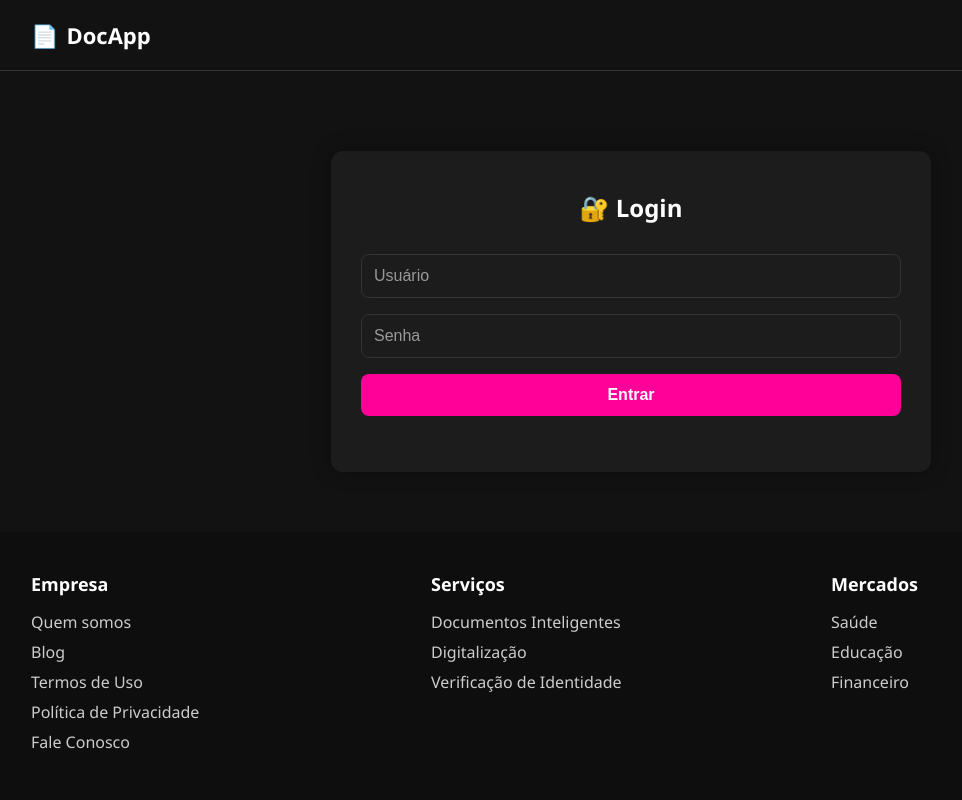
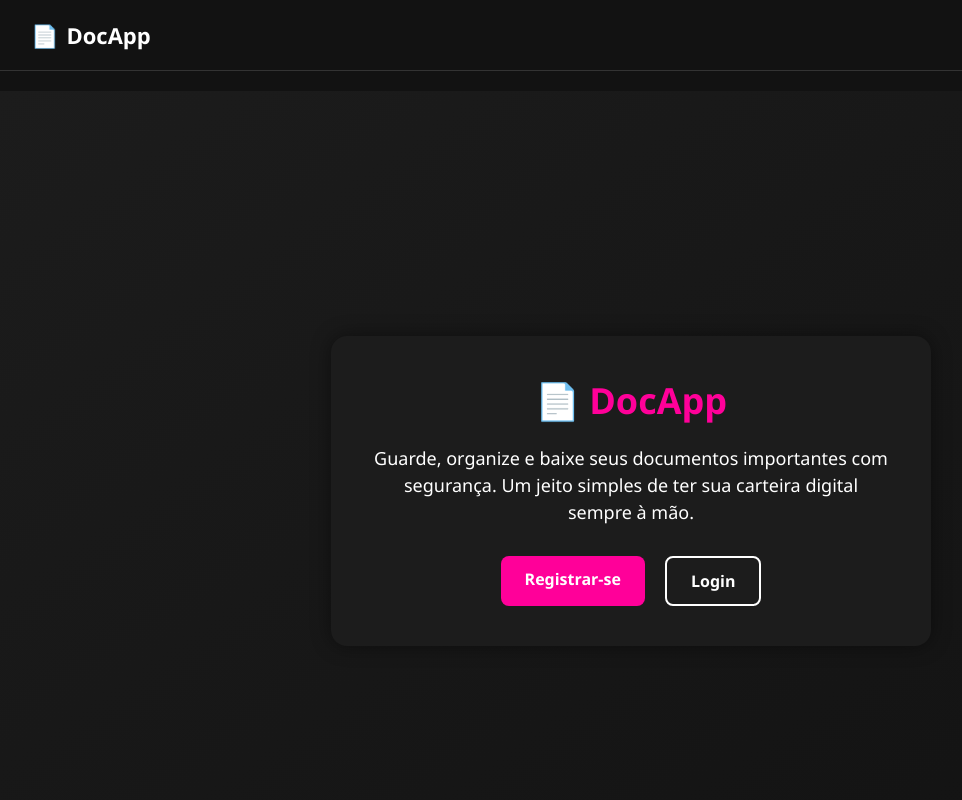
Before and after one commit to gustavocarneiro453/Projeto-Final, an Angular app: page / in a window 1280 px wide. Before the commit this address led to /login. Shown: the top 800 px of the page, without its empty margins (9-971 px from the left). Built offline with nearby package versions, Linux system fonts and the light colour scheme.

Commit message:
add introducition

```diff
--- /dev/null
+++ b/src/app/introducao/introducao.component.css
@@ -0,0 +1,61 @@
+.intro-wrapper {
+  height: 100vh;
+  background: linear-gradient(145deg, #1c1c1c, #121212);
+  display: flex;
+  align-items: center;
+  justify-content: center;
+  padding: 40px 20px;
+}
+
+.intro-box {
+  background-color: #1C1C1C;
+  color: white;
+  max-width: 600px;
+  width: 100%;
+  padding: 40px;
+  border-radius: 16px;
+  text-align: center;
+  box-shadow: 0 0 20px #00000070;
+}
+
+.intro-box h1 {
+  font-size: 36px;
+  color: #FF0099;
+  margin-bottom: 20px;
+}
+
+.intro-box p {
+  font-size: 18px;
+  margin-bottom: 30px;
+  line-height: 1.5;
+}
+
+.btn-group {
+  display: flex;
+  justify-content: center;
+  gap: 20px;
+  flex-wrap: wrap;
+}
+
+.btn {
+  background-color: #FF0099;
+  color: white;
+  padding: 12px 24px;
+  border-radius: 8px;
+  font-weight: bold;
+  text-decoration: none;
+  transition: background-color 0.3s ease;
+}
+
+.btn:hover {
+  background-color: #e60080;
+}
+
+.btn-secondary {
+  background-color: transparent;
+  border: 2px solid #fff;
+}
+
+.btn-secondary:hover {
+  background-color: #ffffff20;
+}
--- /dev/null
+++ b/src/app/introducao/introducao.component.html
@@ -0,0 +1,11 @@
+<div class="intro-wrapper">
+  <div class="intro-box">
+    <h1>📄 DocApp</h1>
+    <p>Guarde, organize e baixe seus documentos importantes com segurança. Um jeito simples de ter sua carteira digital sempre à mão.</p>
+
+    <div class="btn-group">
+      <a routerLink="/register" class="btn">Registrar-se</a>
+      <a routerLink="/login" class="btn btn-secondary">Login</a>
+    </div>
+  </div>
+</div>
--- a/src/app/meus-documentos/meus-documentos.component.html
+++ b/src/app/meus-documentos/meus-documentos.component.html
@@ -34,7 +34,14 @@
         <p><strong>Condições:</strong> {{ s.condicoes }}</p>
       </div>
     </div>
+    <div class="card" *ngFor="let cnh of getCNH(usuario.username)">
+      <p><strong>Nome:</strong> {{ cnh.nome }}</p>
+      <p><strong>CPF:</strong> {{ cnh.cpf }}</p>
+      <p><strong>Categoria:</strong> {{ cnh.categoria }}</p>
+      <p><strong>Validade:</strong> {{ cnh.validade }}</p>
 
+      <button (click)="gerarPdfCNH(cnh)">📄 Baixar PDF</button>
+    </div>
     <hr />
   </div>
 </div>
--- a/src/app/meus-documentos/meus-documentos.component.ts
+++ b/src/app/meus-documentos/meus-documentos.component.ts
@@ -2,6 +2,8 @@ import { Component, OnInit } from '@angular/core';
 import { CommonModule } from '@angular/common';
 import { DocumentoStorageService } from '../services/documento-storage.service';
 import { UsuarioService } from '../services/usuario.service';
+import jsPDF from 'jspdf';
+
 
 @Component({
   selector: 'app-meus-documentos',
@@ -33,4 +35,21 @@ export class MeusDocumentosComponent implements OnInit {
   getSaude(user: string) {
     return this.storage.listarPorUsuario('saude', user);
   }
+
+  gerarPdfCNH(dados: any) {
+    const doc = new jsPDF();
+
+    doc.setFontSize(18);
+    doc.text('🪪 Documento: CNH', 10, 20);
+
+    doc.setFontSize(12);
+    doc.text(`Nome: ${dados.nome}`, 10, 35);
+    doc.text(`CPF: ${dados.cpf}`, 10, 45);
+    doc.text(`Categoria: ${dados.categoria}`, 10, 55);
+    doc.text(`Validade: ${dados.validade}`, 10, 65);
+    doc.text(`Número de Registro: ${dados.numeroRegistro}`, 10, 75);
+    doc.text(`Endereço: ${dados.endereco}`, 10, 85);
+
+    doc.save(`CNH-${dados.nome}.pdf`);
+  }
 }
--- a/src/app/perfil/perfil.component.css
+++ b/src/app/perfil/perfil.component.css
@@ -1,17 +1,74 @@
+/* 🌌 Área principal do perfil */
 .perfil-wrapper {
   max-width: 800px;
   margin: 40px auto;
   padding: 20px;
+  background-color: #121212;
+  color: #ffffff;
+  border-radius: 10px;
+  box-shadow: 0 0 10px #00000080;
 }
 
-button {
-  margin-bottom: 30px;
+/* 🪪 Títulos */
+.perfil-wrapper h2 {
+  font-size: 24px;
+  margin-bottom: 20px;
+  color: #ff0099;
 }
 
+.perfil-wrapper h3 {
+  font-size: 20px;
+  margin-top: 40px;
+  margin-bottom: 12px;
+  border-bottom: 1px solid #ff009920;
+  padding-bottom: 4px;
+  color: #ffffff;
+}
+
+/* 🧾 Cards de documento */
 .card {
   background-color: #1c1c1c;
   padding: 20px;
   margin-bottom: 20px;
   border-radius: 12px;
-  box-shadow: 0 0 8px #00000066;
+  box-shadow: 0 2px 10px rgba(255, 0, 153, 0.2);
+  transition: transform 0.2s ease;
 }
+
+.card:hover {
+  transform: scale(1.01);
+  box-shadow: 0 4px 20px rgba(255, 0, 153, 0.3);
+}
+
+/* 🔘 Botões */
+button {
+  background-color: #ff0099;
+  border: none;
+  padding: 12px 20px;
+  border-radius: 8px;
+  color: #fff;
+  font-weight: bold;
+  cursor: pointer;
+  transition: background-color 0.3s ease;
+  margin-top: 10px;
+}
+
+button:hover {
+  background-color: #e60080;
+}
+
+/* 🧼 Espaçamento entre seções */
+.section {
+  margin-bottom: 40px;
+}
+
+/* 📱 Responsivo */
+@media (max-width: 600px) {
+  .perfil-wrapper {
+    padding: 10px;
+  }
+
+  button {
+    width: 100%;
+  }
+}
--- a/src/app/perfil/perfil.component.html
+++ b/src/app/perfil/perfil.component.html
@@ -1,32 +1,22 @@
 <div class="perfil-wrapper">
-  <h2>👤 Meu Perfil</h2>
+  <h3>Minhas CNHs</h3>
+  <div class="card" *ngFor="let cnh of documentos.cnh">
+    <p><strong>Nome:</strong> {{ cnh.nome }}</p>
+    <p><strong>Categoria:</strong> {{ cnh.categoria }}</p>
+    <button (click)="gerarPdfCNH(cnh)">📥 Baixar CNH em PDF</button>
+  </div>
 
-  <button (click)="exportarJson()">📥 Exportar como JSON</button>
+  <h3>Minhas Identidades</h3>
+  <div class="card" *ngFor="let rg of documentos.identidade">
+    <p><strong>Nome:</strong> {{ rg.nome }}</p>
+    <p><strong>RG:</strong> {{ rg.numero }}</p>
+    <button (click)="gerarPdfIdentidade(rg)">📥 Baixar Identidade em PDF</button>
+  </div>
 
-  <section *ngIf="documentos.cnh.length > 0">
-    <h3>🪪 CNH(s)</h3>
-    <div class="card" *ngFor="let item of documentos.cnh">
-      <p><strong>Nome:</strong> {{ item.nome }}</p>
-      <p><strong>CPF:</strong> {{ item.cpf }}</p>
-      <p><strong>Categoria:</strong> {{ item.categoria }}</p>
-    </div>
-  </section>
-
-  <section *ngIf="documentos.identidade.length > 0">
-    <h3>🆔 Identidade(s)</h3>
-    <div class="card" *ngFor="let item of documentos.identidade">
-      <p><strong>Nome:</strong> {{ item.nome }}</p>
-      <p><strong>RG:</strong> {{ item.numero }}</p>
-      <p><strong>Emissão:</strong> {{ item.dataEmissao }}</p>
-    </div>
-  </section>
-
-  <section *ngIf="documentos.saude.length > 0">
-    <h3>❤️ Carteira de Saúde</h3>
-    <div class="card" *ngFor="let item of documentos.saude">
-      <p><strong>Nome:</strong> {{ item.nome }}</p>
-      <p><strong>SUS:</strong> {{ item.numeroSUS }}</p>
-    </div>
-  </section>
-  <button (click)="limparTodos()">🗑️ Limpar todos os documentos</button>
+  <h3>Meus Cartões SUS</h3>
+  <div class="card" *ngFor="let s of documentos.saude">
+    <p><strong>Nome:</strong> {{ s.nome }}</p>
+    <p><strong>Nº SUS:</strong> {{ s.numeroSUS }}</p>
+    <button (click)="gerarPdfSaude(s)">📥 Baixar Saúde em PDF</button>
+  </div>
 </div>
--- a/src/app/perfil/perfil.component.ts
+++ b/src/app/perfil/perfil.component.ts
@@ -1,6 +1,7 @@
 import { Component, OnInit } from '@angular/core';
 import { CommonModule } from '@angular/common';
 import { DocumentoStorageService } from '../services/documento-storage.service';
+import jsPDF from 'jspdf';
 
 @Component({
   selector: 'app-perfil',
@@ -10,12 +11,6 @@ import { DocumentoStorageService } from '../services/documento-storage.service';
   styleUrls: ['./perfil.component.css']
 })
 export class PerfilComponent implements OnInit {
-  limparTodos() {
-    this.storage.limparTodosDocumentos();
-    alert('Todos os documentos foram apagados!');
-    window.location.reload();
-  }
-
   documentos: any = {
     cnh: [],
     identidade: [],
@@ -30,16 +25,50 @@ export class PerfilComponent implements OnInit {
     this.documentos.saude = this.storage.listarDocumentos('saude');
   }
 
-  exportarJson() {
-    const blob = new Blob([JSON.stringify(this.documentos, null, 2)], {
-      type: 'application/json'
-    });
+  limparTodos() {
+    this.storage.limparTodosDocumentos();
+    alert('Todos os documentos foram apagados!');
+    window.location.reload();
+  }
 
-    const url = URL.createObjectURL(blob);
-    const a = document.createElement('a');
-    a.href = url;
-    a.download = 'meus-documentos.json';
-    a.click();
-    URL.revokeObjectURL(url);
+  gerarPdfCNH(d: any) {
+    const doc = new jsPDF();
+    doc.setFontSize(18);
+    doc.text('🪪 CNH Digital', 10, 20);
+    doc.setFontSize(12);
+    doc.text(`Nome: ${d.nome}`, 10, 35);
+    doc.text(`CPF: ${d.cpf}`, 10, 45);
+    doc.text(`Categoria: ${d.categoria}`, 10, 55);
+    doc.text(`Validade: ${d.validade}`, 10, 65);
+    doc.text(`Registro: ${d.numeroRegistro}`, 10, 75);
+    doc.text(`Endereço: ${d.endereco}`, 10, 85);
+    doc.save(`CNH-${d.nome}.pdf`);
+  }
+
+  gerarPdfIdentidade(d: any) {
+    const doc = new jsPDF();
+    doc.setFontSize(18);
+    doc.text('🆔 Identidade', 10, 20);
+    doc.setFontSize(12);
+    doc.text(`Nome: ${d.nome}`, 10, 35);
+    doc.text(`RG: ${d.numero}`, 10, 45);
+    doc.text(`Data Emissão: ${d.dataEmissao}`, 10, 55);
+    doc.text(`Órgão Emissor: ${d.orgaoEmissor}`, 10, 65);
+    doc.text(`Naturalidade: ${d.naturalidade}`, 10, 75);
+    doc.text(`Filiação: ${d.filiacao}`, 10, 85);
+    doc.save(`RG-${d.nome}.pdf`);
+  }
+
+  gerarPdfSaude(d: any) {
+    const doc = new jsPDF();
+    doc.setFontSize(18);
+    doc.text('❤️ Cartão de Saúde', 10, 20);
+    doc.setFontSize(12);
+    doc.text(`Nome: ${d.nome}`, 10, 35);
+    doc.text(`Nº SUS: ${d.numeroSUS}`, 10, 45);
+    doc.text(`CPF: ${d.cpf}`, 10, 55);
+    doc.text(`Condições: ${d.condicoes}`, 10, 65);
+    doc.text(`Plano de Saúde: ${d.planoSaude}`, 10, 75);
+    doc.save(`Saude-${d.nome}.pdf`);
   }
 }
```
Also changed, not shown: src/app/app.routes.ts (+8 -7 lines), src/app/introducao/introducao.component.ts (added, +12 -0 lines), 1 other file (tests, documents, lock files or other folders).
